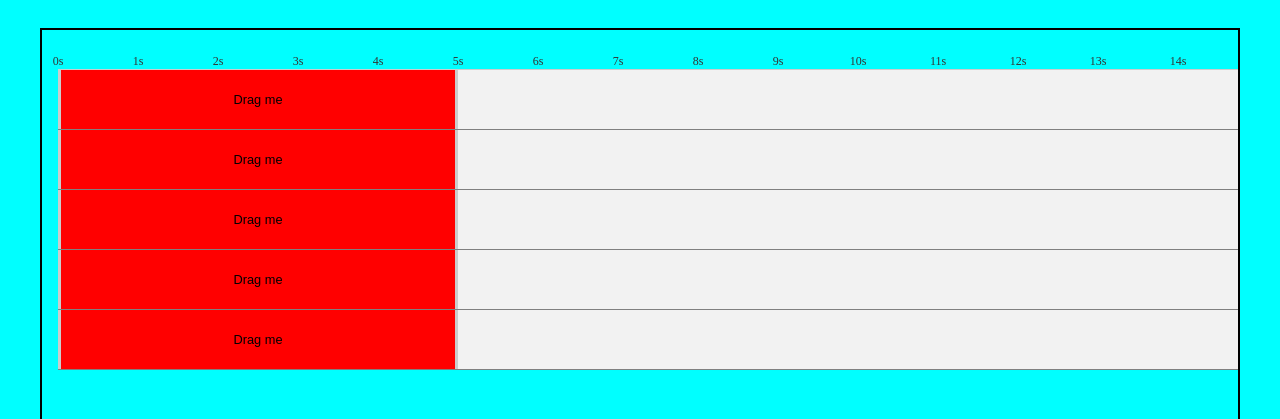
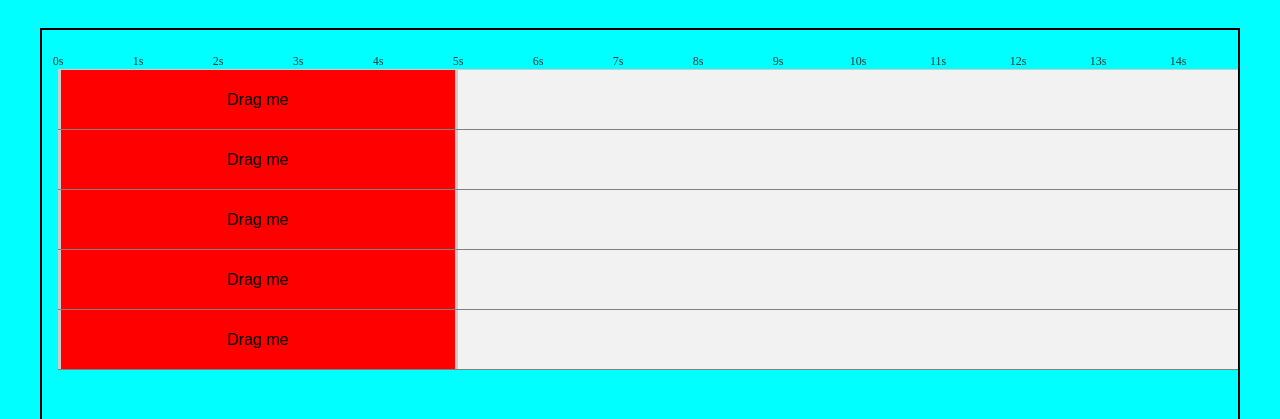
Before and after one commit to enesmuzaffer22/Timeline-Component, a React (Create React App) app: page / in a window 1280 px wide. Shown: the part 132-551 px from the top of the page. Built offline with nearby package versions, Linux system fonts and the light colour scheme.

Commit message:
font-size changed

```diff
--- a/src/style/main.scss
+++ b/src/style/main.scss
@@ -28,7 +28,7 @@
       border: none;
       width: 400px; // Buton genişliği yüzde olarak belirlenir.
       min-width: 50px; // Minimum genişlik ayarlanır.
-      font-size: 1vw;
+      font-size: 100%;
     }
   }
 
```
